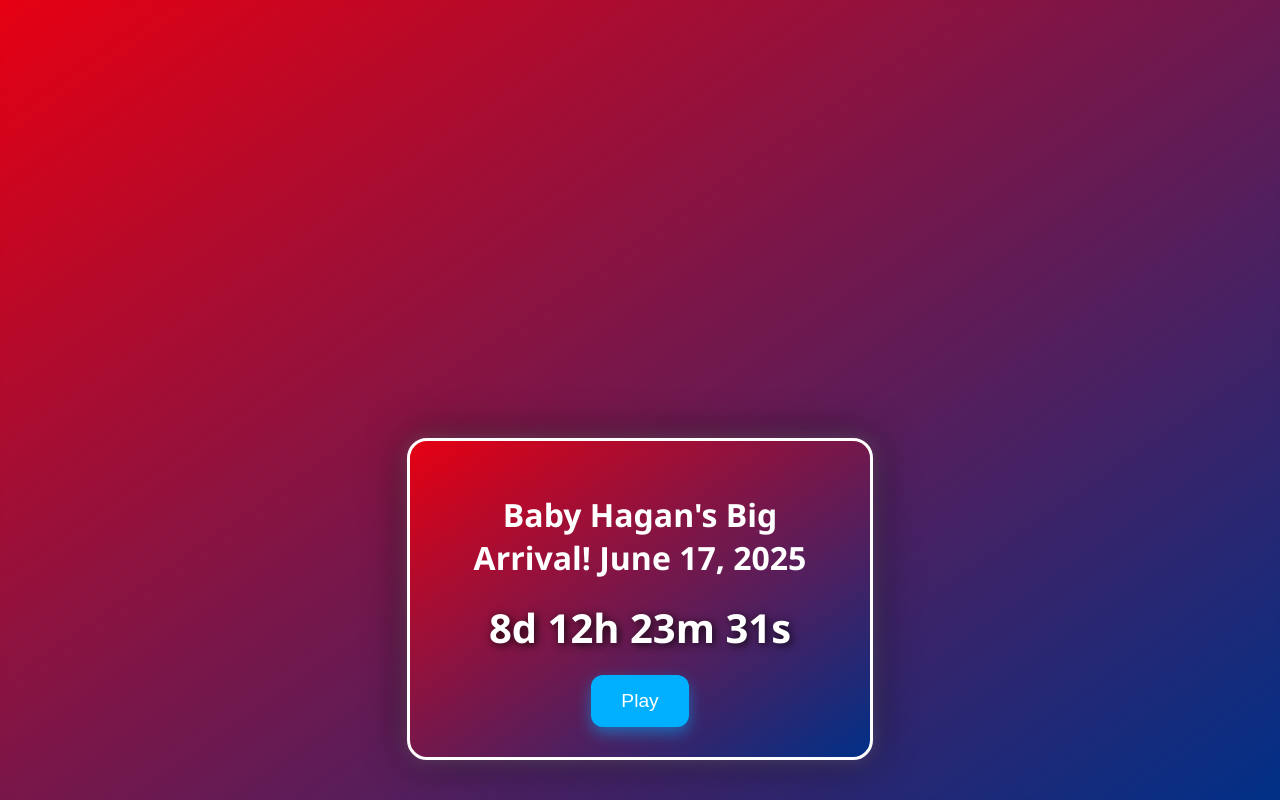
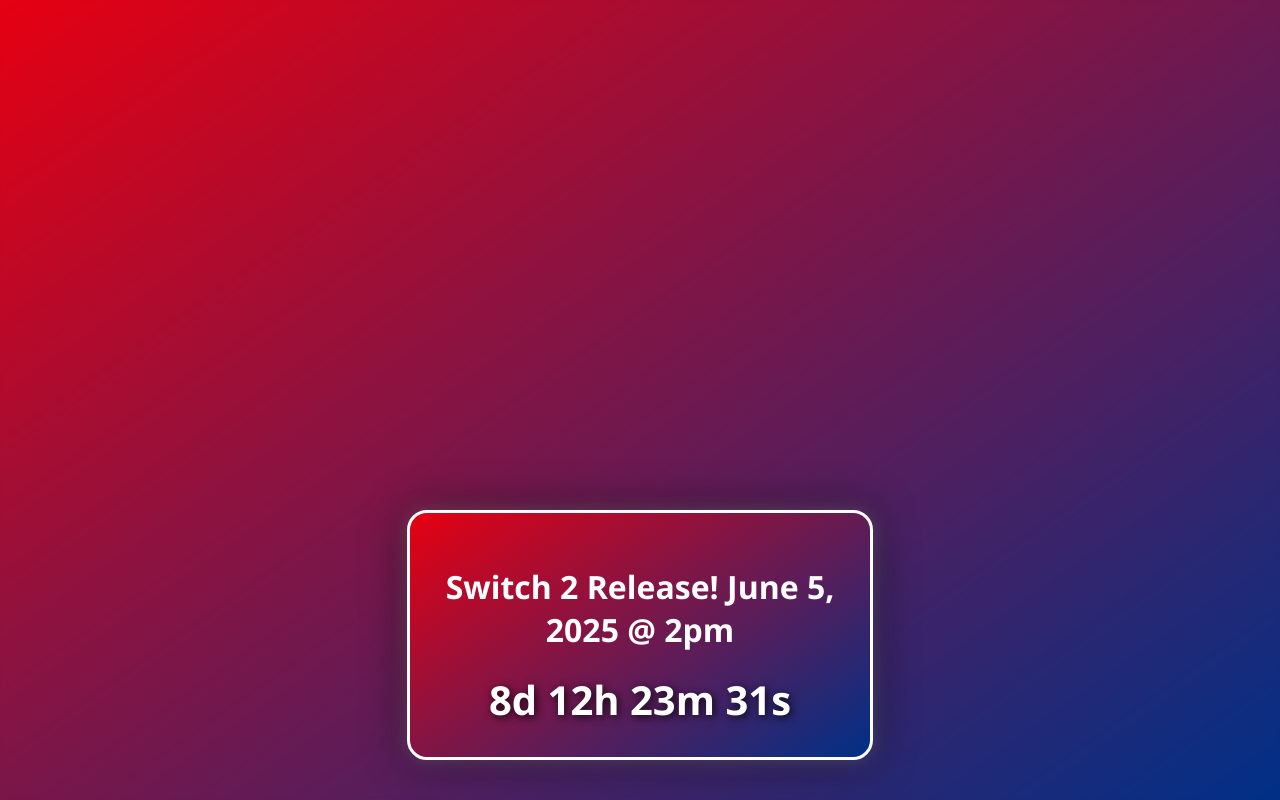
Before and after one commit to cpriss1979/switch2.io, a plain HTML site: page index.html in a window 1280 px wide. Drawn offline with Linux system fonts and the light colour scheme.

Commit message:
Update index.html

```diff
--- a/index.html
+++ b/index.html
@@ -4,23 +4,18 @@
 <head>
   <meta charset="UTF-8">
   <meta name="viewport" content="width=device-width, initial-scale=1.0">
-  <title>Baby Hagan's Big Arrival!</title>
+  <title>Switch 2 Release!</title>
   <link rel="stylesheet" href="styles.css">
 </head>
 
 <body>
   <div class="countdown-container">
-    <h1>Baby Hagan's Big Arrival! June 17, 2025</h1>
+    <h1>Switch 2 Release! June 5, 2025 @ 2pm</h1>
     <div id="countdown"></div>
 
     <!-- Audio element (no autoplay so we can control it manually) -->
     <audio id="celebrationAudio" src="dreambig.mp3" preload="auto"></audio>
 
-    <!-- Play/Pause Button -->
-    <button id="playPauseButton" onclick="toggleAudio()">Play</button>
-  </div>
-  <div id="timerDisplay"></div>
-
   <script src="script.js"></script>
 </body>
 
```
